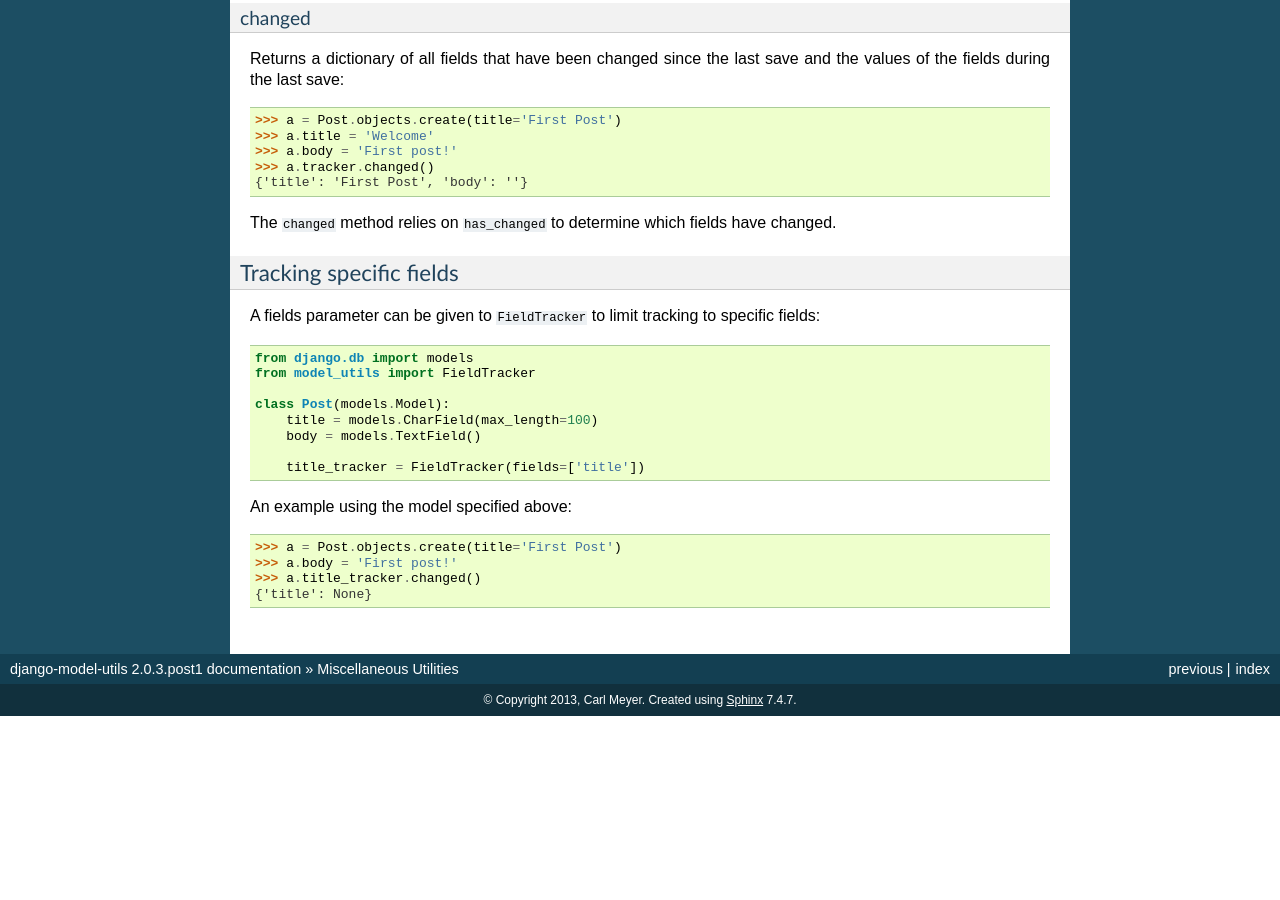
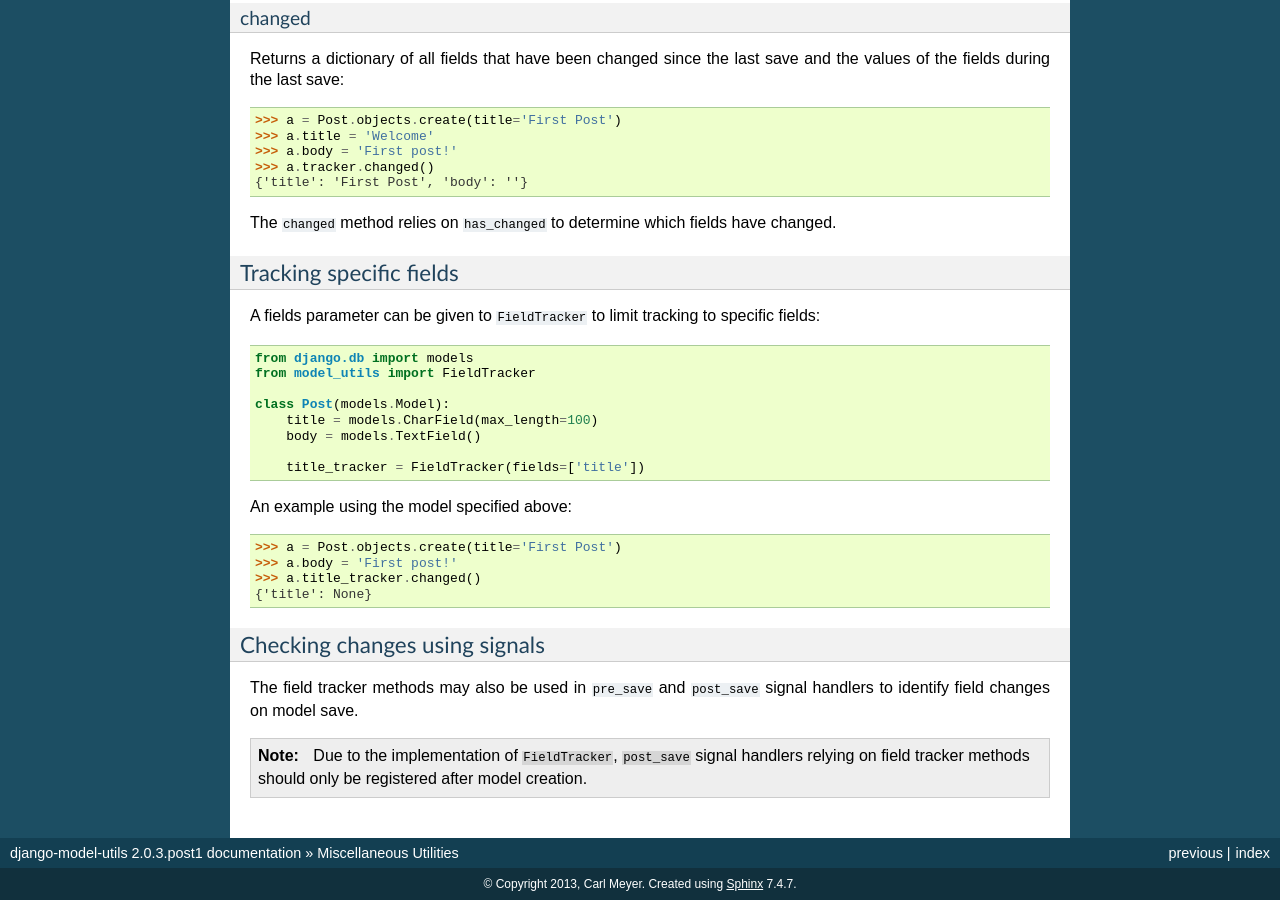
Before and after one commit to jazzband/django-model-utils, a Sphinx documentation site: the page built from docs/utilities.rst, in a window 1280 px wide and 900 px high, scrolled down 2391 px. Built offline with Sphinx 7.4.7, drawn with Linux system fonts in a browser that asks for light colours; before the commit the page ends 3107 px from its top, so only the background shows below that; some of the changed text lies outside the part shown.

Commit message:
Note FieldTracker signal rules in documentation

```diff
--- a/docs/utilities.rst
+++ b/docs/utilities.rst
@@ -210,3 +210,16 @@
     >>> a.body = 'First post!'
     >>> a.title_tracker.changed()
     {'title': None}
+
+
+Checking changes using signals
+------------------------------
+
+The field tracker methods may also be used in ``pre_save`` and ``post_save``
+signal handlers to identify field changes on model save.
+
+.. NOTE::
+
+    Due to the implementation of ``FieldTracker``, ``post_save`` signal
+    handlers relying on field tracker methods should only be registered after
+    model creation.
```
